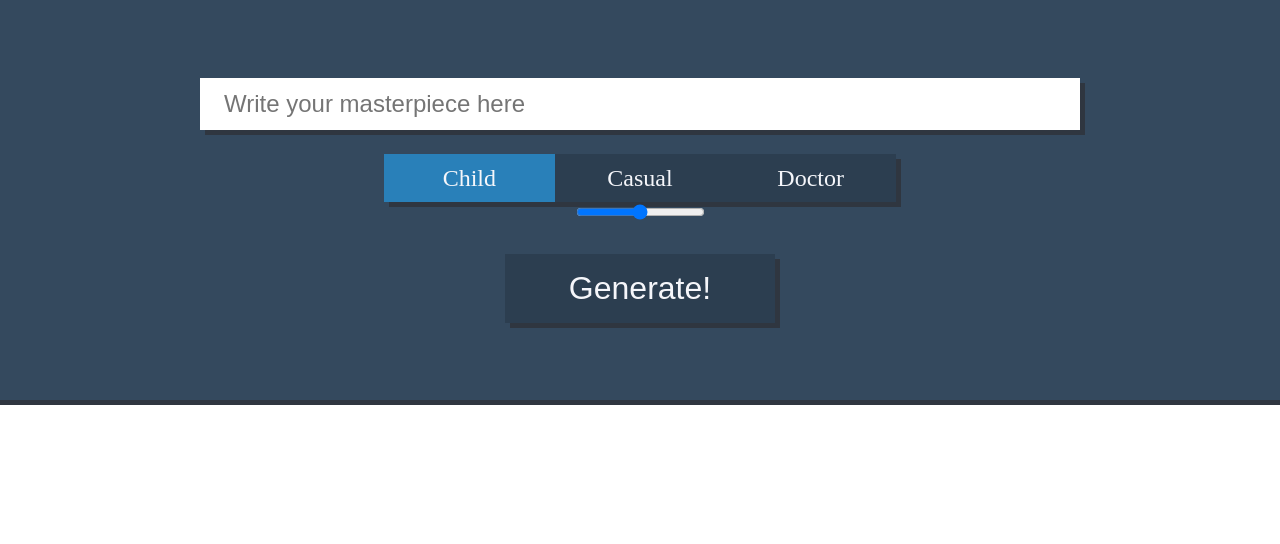
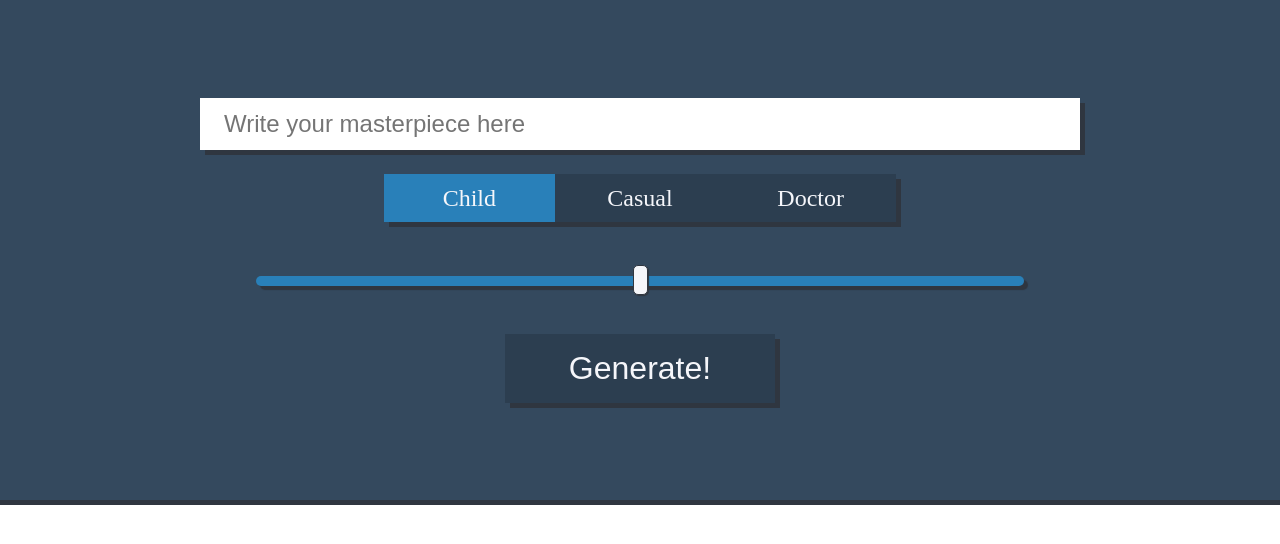
Before and after one commit to romanvey/handwritten-text, a Flask app: page / in a window 1280 px wide. Shown: the top 544 px of the page. Run offline with Flask 2, Linux system fonts and the light colour scheme; parts of the project's set-up code (start-up, migrations or seed data) failed here and were passed over.

Commit message:
added slider style

```diff
--- a/src/deploy/app/static/css/style.css
+++ b/src/deploy/app/static/css/style.css
@@ -6,7 +6,7 @@
     --text-color: #f5f6fa;
 }
 
-.input-field{
+.input-field {
     font-size: 24px;
     border: none;
     padding: .5em 1em;
@@ -14,7 +14,7 @@
     box-shadow: var(--btn-border-color) 5px 5px 0px;
 }
 
-.input-form{
+.input-form {
     display: flex;
     flex-flow: column;
     justify-content: center;
@@ -22,7 +22,7 @@
     width: 100%;
 }
 
-.input-submit-btn{
+.input-submit-btn {
     margin-top: 1em;
     font-size: 32px;
     border: none;
@@ -33,9 +33,9 @@
     cursor: pointer;
 }
 
-.input-wrapper{
+.input-wrapper {
     height: 50vh;
-    min-height: 400px;
+    min-height: 500px;
 
     display: flex;
     justify-content: center;
@@ -45,7 +45,7 @@
     box-shadow: var(--btn-border-color) 0 0 0 5px;
 }
 
-.input-radio-container{
+.input-radio-container {
     font-size: 24px;
     border: none;
     width: 40%;
@@ -57,11 +57,11 @@
     justify-content: space-around;
 }
 
-.input-radio-btn{
+.input-radio-btn {
     display: none;
 }
 
-.input-radio-label{
+.input-radio-label {
     cursor: pointer;
     width: 100%;
     text-align: center;
@@ -70,24 +70,24 @@
     color: var(--text-color);
 }
 
-.input-radio-btn:checked + label{
+.input-radio-btn:checked + label {
     background: var(--btn-selected-color);
 }
 
-.output-wrapper{
+.output-wrapper {
     display: flex;
     justify-content: center;
     align-items: center;
 }
 
-.output-img{
+.output-img {
     width: 100%;
     display: flex;
     justify-content: center;
     margin-top: 10px;
 }
 
-.output-img-wrapper{
+.output-img-wrapper {
     max-width: 80%;
     min-width: 50%;
     display: flex;
@@ -95,25 +95,25 @@
     align-items: center;
 }
 
-.container{
-    width:100%;
+.container {
+    width: 100%;
     height: 100vh;
     display: flex;
     flex-flow: column;
 }
 
-body{
+body {
     margin: 0;
 }
 
-.lds-dual-ring{
+.lds-dual-ring {
     display: inline-block;
     width: 256px;
     height: 256px;
     margin-top: 100px;
 }
 
-.lds-dual-ring:after{
+.lds-dual-ring:after {
     content: " ";
     display: block;
     width: 184px;
@@ -125,17 +125,124 @@ body{
     animation: lds-dual-ring 1.2s linear infinite;
 }
 
-@keyframes lds-dual-ring{
+@keyframes lds-dual-ring {
     0% {
-      transform: rotate(0deg);
+        transform: rotate(0deg);
     }
     100% {
-      transform: rotate(360deg);
+        transform: rotate(360deg);
     }
 }
 
 @media screen and (max-width: 850px) {
-    .input-radio-container{
+    .input-radio-container {
         flex-direction: column;
     }
 }
+
+input[type=range] {
+    height: 38px;
+    -webkit-appearance: none;
+    width: 60%;
+    margin-top: 40px;
+    background-color: transparent;
+}
+
+input[type=range]:focus {
+    outline: none;
+}
+
+input[type=range]::-webkit-slider-runnable-track {
+    width: 100%;
+    height: 10px;
+    cursor: pointer;
+    animate: 0.2s;
+    box-shadow: 4px 4px 1px var(--btn-border-color);
+    background: var(--btn-selected-color);
+    border-radius: 5px;
+    border: 0px solid var(--btn-border-color);
+}
+
+input[type=range]::-webkit-slider-thumb {
+    box-shadow: 1px 1px 1px var(--btn-border-color);
+    border: 1px solid var(--btn-border-color);
+    height: 30px;
+    width: 15px;
+    border-radius: 5px;
+    background: var(--text-color);
+    cursor: pointer;
+    -webkit-appearance: none;
+    margin-top: -10.5px;
+}
+
+input[type=range]:focus::-webkit-slider-runnable-track {
+    background: var(--btn-selected-color);
+}
+
+input[type=range]::-moz-range-track {
+    width: 100%;
+    height: 10px;
+    cursor: pointer;
+    animate: 0.2s;
+    box-shadow: 4px 4px 1px var(--btn-border-color);
+    background: var(--btn-selected-color);
+    border-radius: 5px;
+    border: 0px solid var(--btn-border-color);
+}
+
+input[type=range]::-moz-range-thumb {
+    box-shadow: 1px 1px 1px var(--btn-border-color);
+    border: 1px solid var(--btn-border-color);
+    height: 30px;
+    width: 15px;
+    border-radius: 5px;
+    background: var(--text-color);
+    cursor: pointer;
+}
+
+input[type=range]::-moz-focus-outer {
+    border: 0;
+}
+
+input[type=range]::-ms-track {
+    width: 100%;
+    height: 10px;
+    cursor: pointer;
+    animate: 0.2s;
+    background: transparent;
+    border-color: transparent;
+    color: transparent;
+}
+
+input[type=range]::-ms-fill-lower {
+    background: var(--btn-selected-color);
+    border: 0px solid var(--btn-border-color);
+    border-radius: 10px;
+    box-shadow: 4px 4px 1px var(--btn-border-color);
+}
+
+input[type=range]::-ms-fill-upper {
+    background: var(--btn-selected-color);
+    border: 0px solid var(--btn-border-color);
+    border-radius: 10px;
+    box-shadow: 4px 4px 1px var(--btn-border-color);
+}
+
+input[type=range]::-ms-thumb {
+    margin-top: 1px;
+    box-shadow: 1px 1px 1px var(--btn-border-color);
+    border: 1px solid var(--btn-border-color);
+    height: 30px;
+    width: 15px;
+    border-radius: 5px;
+    background: var(--text-color);
+    cursor: pointer;
+}
+
+input[type=range]:focus::-ms-fill-lower {
+    background: var(--btn-selected-color);
+}
+
+input[type=range]:focus::-ms-fill-upper {
+    background: var(--btn-selected-color);
+}
```
